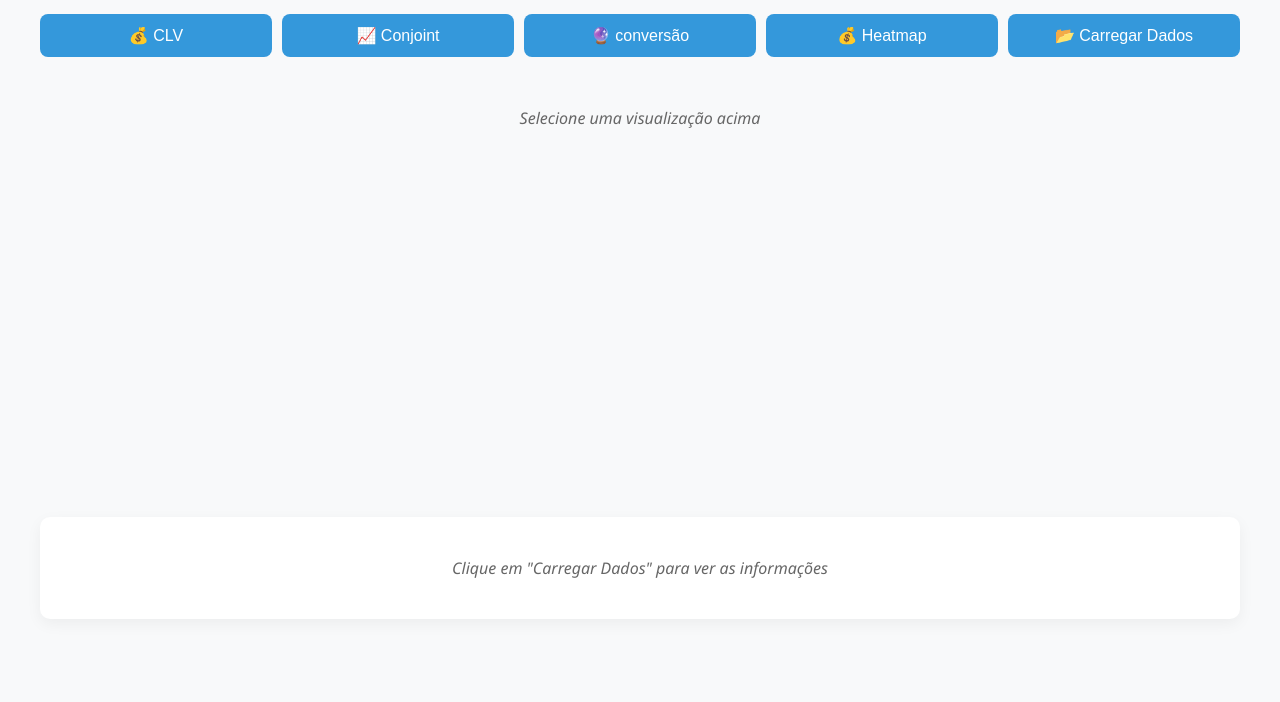
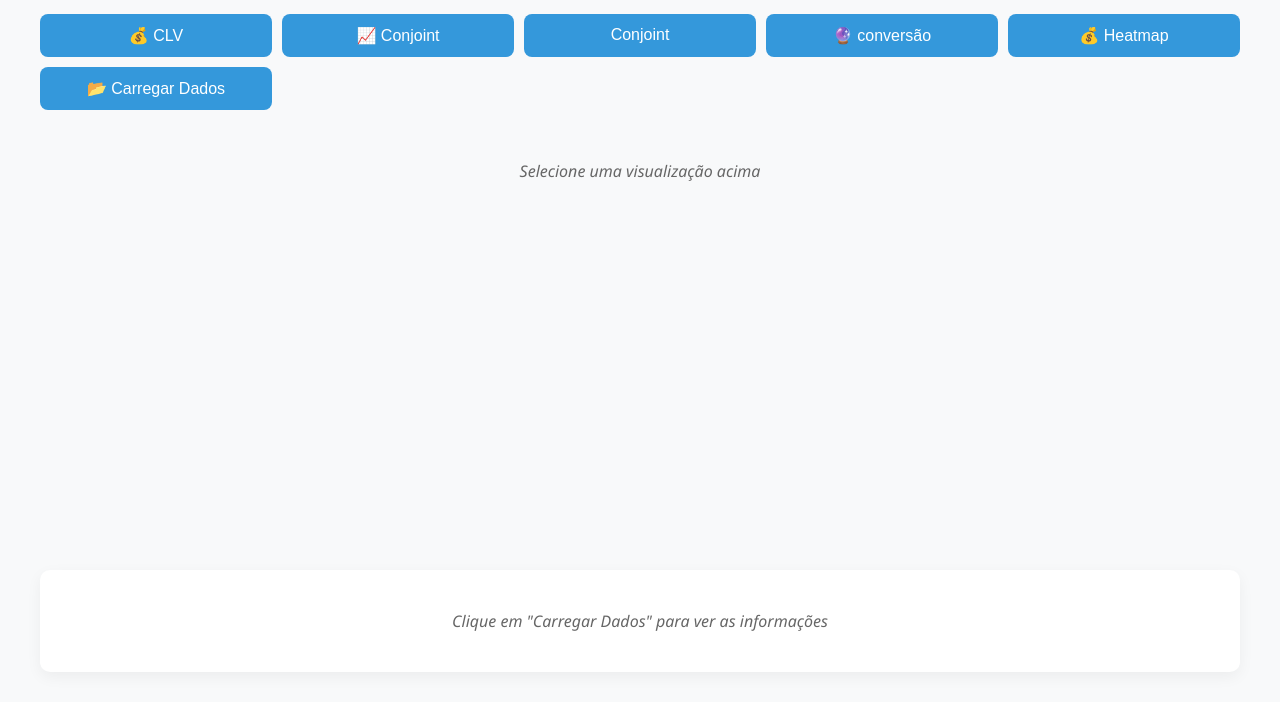
Before and after one commit to tnrezende/Analise-de-clientes, a plain HTML site: page index.html in a window 1280 px wide. Shown: the part 98-800 px from the top of the page. Drawn offline with Linux system fonts and the light colour scheme.

Commit message:
Update index.html

```diff
--- a/index.html
+++ b/index.html
@@ -133,6 +133,7 @@
         <div class="botoes">
             <button onclick="carregarImagem('clv')">💰 CLV</button>
             <button onclick="carregarImagem('conjoint')">📈 Conjoint</button>
+            <button onclick="carregarImagem('clusterizacao')"> Conjoint</button>
             <button onclick="carregarImagem('heatmap')">🔮 conversão</button>
             <button onclick="carregarImagem('previsao')">💰 Heatmap</button>
             <button onclick="carregarCSV()">📂 Carregar Dados</button>
```
